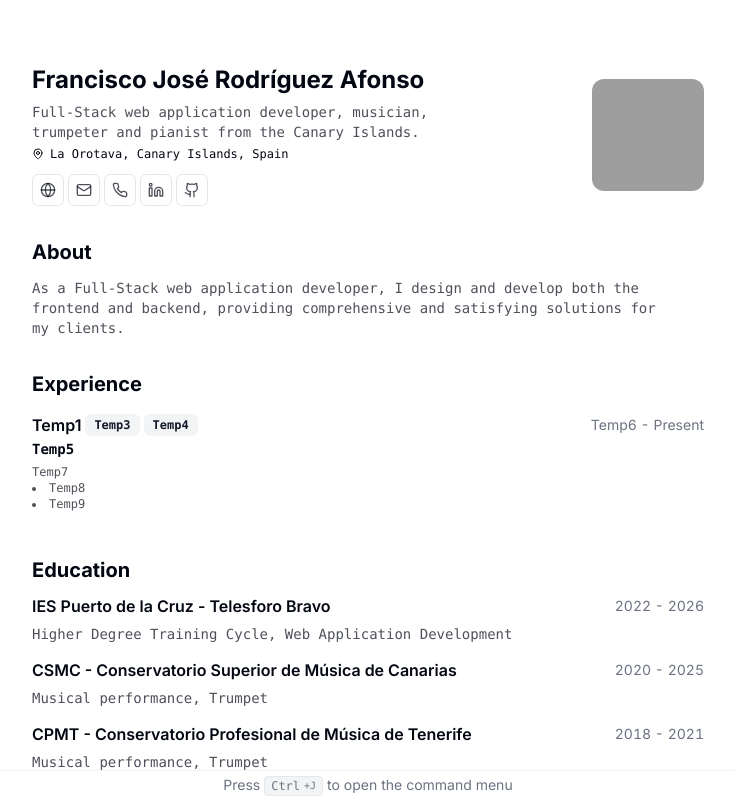
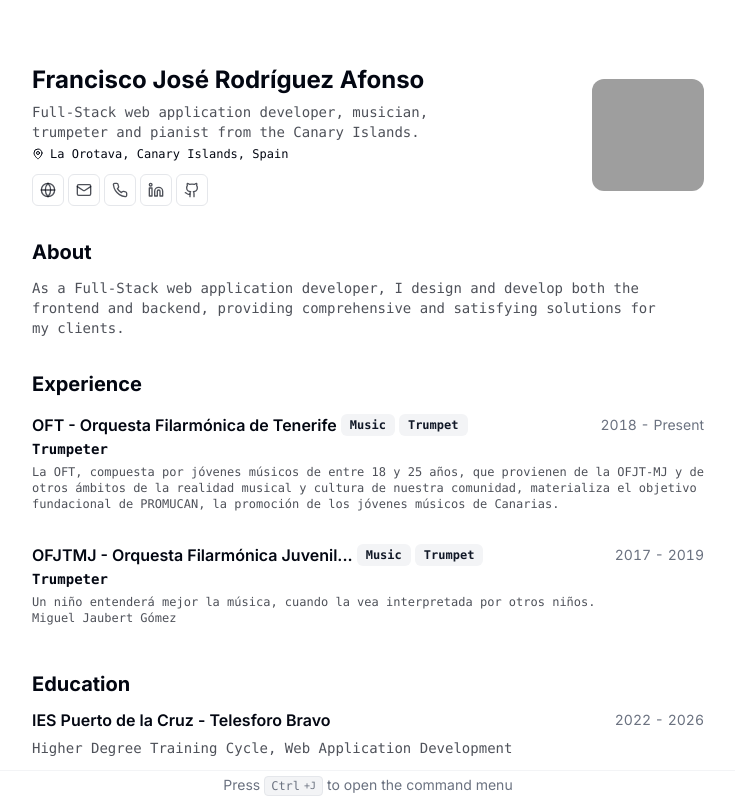
Before and after one commit to FJrodafo/CV, a Next.js app in the folder App/: page / in a window 1280 px wide. Shown: the top 800 px of the page, without its empty margins (272-1007 px from the left). Built offline with nearby package versions, Linux system fonts and the light colour scheme; grey boxes are pictures that could not be loaded.

Commit message:
Update resume.tsx

```diff
--- a/App/src/data/resume.tsx
+++ b/App/src/data/resume.tsx
@@ -53,23 +53,50 @@ export const RESUME_DATA = {
   },
   experience: [
     {
-      company: "Temp1",
-      link: "Temp2",
-      badges: ["Temp3", "Temp4"],
-      title: "Temp5",
-      start: "Temp6",
+      company: "OFT - Orquesta Filarmónica de Tenerife",
+      link: "https://www.facebook.com/orquestafilarmonicadetenerife/",
+      badges: ["Music", "Trumpet"],
+      title: "Trumpeter",
+      start: "2018",
       end: "Present",
       description: (
         <>
-          Temp7
+          La OFT, compuesta por jóvenes músicos de entre 18 y 25 años, que provienen de la OFJT-MJ y de otros ámbitos de la realidad musical y cultura de nuestra comunidad, materializa el objetivo fundacional de PROMUCAN, la promoción de los jóvenes músicos de Canarias.
+          {/*
           <ul className="list-inside list-disc">
             <li>
-              Temp8
+              Temp
             </li>
             <li>
-              Temp9
+              Temp
             </li>
           </ul>
+          */}
+        </>
+      ),
+    },
+    {
+      company: "OFJTMJ - Orquesta Filarmónica Juvenil...",
+      link: "https://www.facebook.com/OrquestaFilarmonicaJuvenildeTenerifeMiguelJaubert/",
+      badges: ["Music", "Trumpet"],
+      title: "Trumpeter",
+      start: "2017",
+      end: "2019",
+      description: (
+        <>
+          Un niño entenderá mejor la música, cuando la vea interpretada por otros niños.
+          <br/>
+          Miguel Jaubert Gómez
+          {/*
+          <ul className="list-inside list-disc">
+            <li>
+              Temp
+            </li>
+            <li>
+              Temp
+            </li>
+          </ul>
+          */}
         </>
       ),
     },
@@ -88,7 +115,7 @@ export const RESUME_DATA = {
       end: "2025",
     },
     {
-      school: "CPMT - Conservatorio Profesional de Música de Tenerife",
+      school: "CPMT - Conservatorio Profesional de Música de Santa...",
       degree: "Musical performance, Trumpet",
       start: "2018",
       end: "2021",
```
Also changed, not shown: 2 other files (tests, documents, lock files or other folders).
